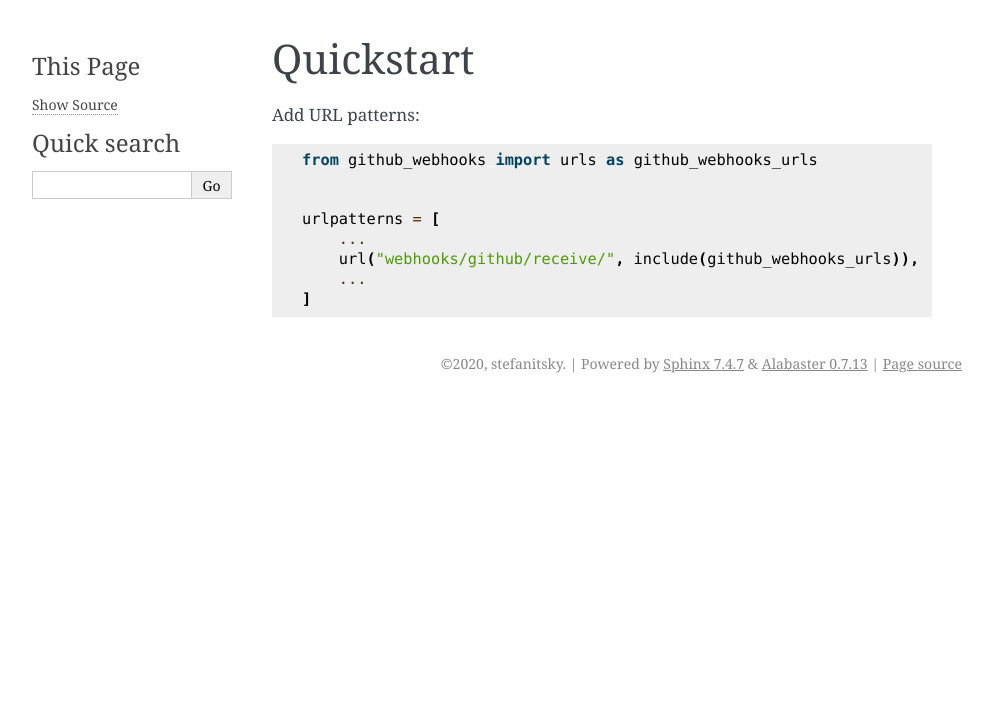
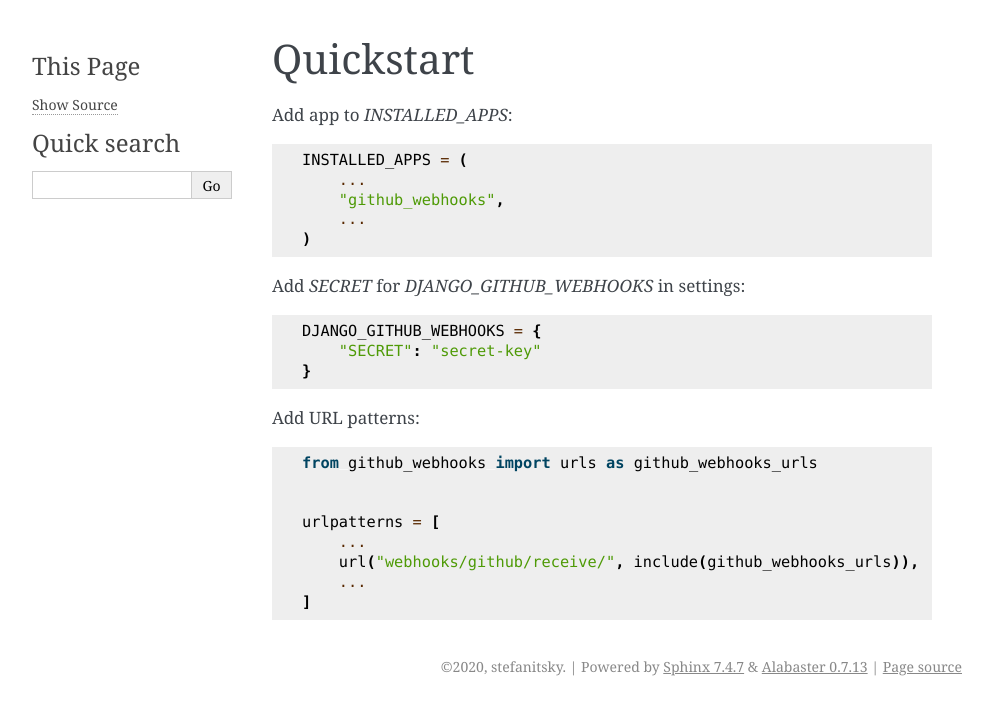
Before and after one commit to OpenWiden/django-github-webhooks, a Sphinx documentation site: the page built from docs/quickstart.rst, in a window 1280 px wide. Shown: the top 715 px of the page, without its empty margins (148-1141 px from the left). Built offline with Sphinx 7.4.7, drawn with Linux system fonts in a browser that asks for light colours.

Commit message:
:pencil: quickstart & readme updated

```diff
--- a/docs/quickstart.rst
+++ b/docs/quickstart.rst
@@ -1,5 +1,24 @@
 Quickstart
 ===========
+
+Add app to `INSTALLED_APPS`:
+
+.. code-block:: python
+
+    INSTALLED_APPS = (
+        ...
+        "github_webhooks",
+        ...
+    )
+
+
+Add `SECRET` for `DJANGO_GITHUB_WEBHOOKS` in settings:
+
+.. code-block:: python
+
+    DJANGO_GITHUB_WEBHOOKS = {
+        "SECRET": "secret-key"
+    }
 
 Add URL patterns:
 
```
Also changed, not shown: README.rst (+7 -0 lines).
